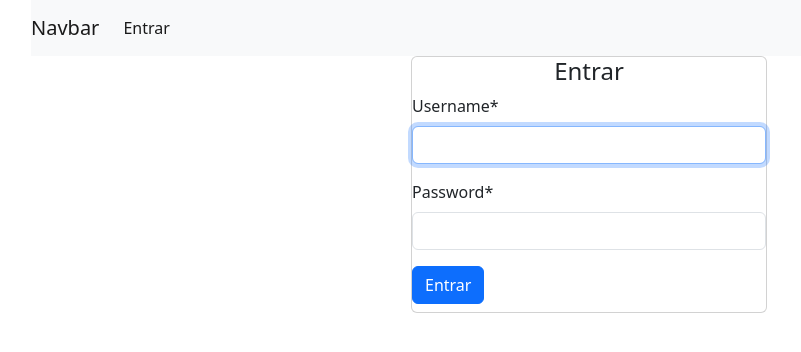
After one commit to tainamiranda2/denuncia, a Django app: page /accounts/login/ in a window 1280 px wide. The commit adds this page. Shown: the top 352 px of the page, without its empty margins (51-852 px from the left). Run offline with Django 4.2, Linux system fonts and the light colour scheme; some libraries are stand-ins or nearby versions.

Commit message:
login add

```diff
--- a/denuncia/templates/base.html
+++ b/denuncia/templates/base.html
@@ -21,16 +21,26 @@
 
             <div class="collapse navbar-collapse" id="conteudoNavbarSuportado">
               <ul class="navbar-nav mr-auto">
+                {% if user.is_authenticated %}
                 <li class="nav-item active">
                   <a class="nav-link" href="/">Lista</a>
                 </li>
+
                 <li class="nav-item active">
-                    <a class="nav-link" href="#">Cadastro </a>
+                    <a class="nav-link" href="/denuncia/add">Cadastro </a>
                 </li>
+                <li class="nav-item active">
+                  <form action="{% url 'logout' %}" method="POST">
+                    {% csrf_token %}
+                    <button type="submit" class="btn btn-link nav-link">Sair</button>
+                </form>
+              </li>
+              {% else %}
                   <li class="nav-item active">
-                  <a class="nav-link" href="#"> </a>
-                </li>
-            </ul>
+                      <a class="nav-link" href="/accounts/login">Entrar</a>
+                  </li>
+                {% endif %}
+                </ul>
 
             </div>
         </nav>
--- a/denuncia/urls.py
+++ b/denuncia/urls.py
@@ -2,6 +2,7 @@
 from django.contrib import admin
 from django.urls import path
 from . import views
+from django.urls import path, include
 
 urlpatterns = [
     path('admin/', admin.site.urls),
@@ -10,5 +11,8 @@ urlpatterns = [
     path('denuncia/add', views.denunciaAdd, name="denuncia_add"),
     path('denuncia/edit/<int:id>', views.denunciaEdit, name="denuncia_edit"),
     path('denuncia/delete/<int:id>', views.denunciaDelete, name="denuncia_delete"),
+  #  path('accounts/', include('accounts.urls')),
+    path('accounts/', include('django.contrib.auth.urls')),
+  #  path('accounts/logout/', auth_views.LogoutView.as_view(), name='logout'),
 
 ]
--- a/login/urls.py
+++ b/login/urls.py
@@ -4,6 +4,7 @@ from django.urls import path, include
 urlpatterns=[
     path('admin/', admin.site.urls),
     path('', include(denuncia.urls)),
-    path('accounts', include('django.contrib.auth.urls')),
+    path('accounts/', include('django.contrib.auth.urls')),
+
 
 ]
--- /dev/null
+++ b/templates/registration/login.html
@@ -0,0 +1,25 @@
+{% extends 'base.html' %}
+{% load crispy_forms_tags %}
+
+{% block title %}Cadastro de Denúncias{% endblock %}
+
+{% block content %}
+<div class="row">
+    <div class="col-md-4 offset-md-4">
+        <div class="card auth-card">
+            <div class="card-title">
+                <h4 class="card-title text-center">Entrar</h4>
+                <!-- Formulário com método POST -->
+                <form method="POST">
+                    {% csrf_token %}
+
+                    <input type="hidden" name="next" value="{{ next }}">
+
+                    {{ form|crispy }}
+                    <button type="submit" class="btn btn-primary">Entrar</button>
+                </form>
+            </div>
+        </div>
+    </div>
+</div>
+{% endblock %}
```
Also changed, not shown: denuncia/settings.py (+13 -4 lines), README.md, db.sqlite3, 1 other file.
